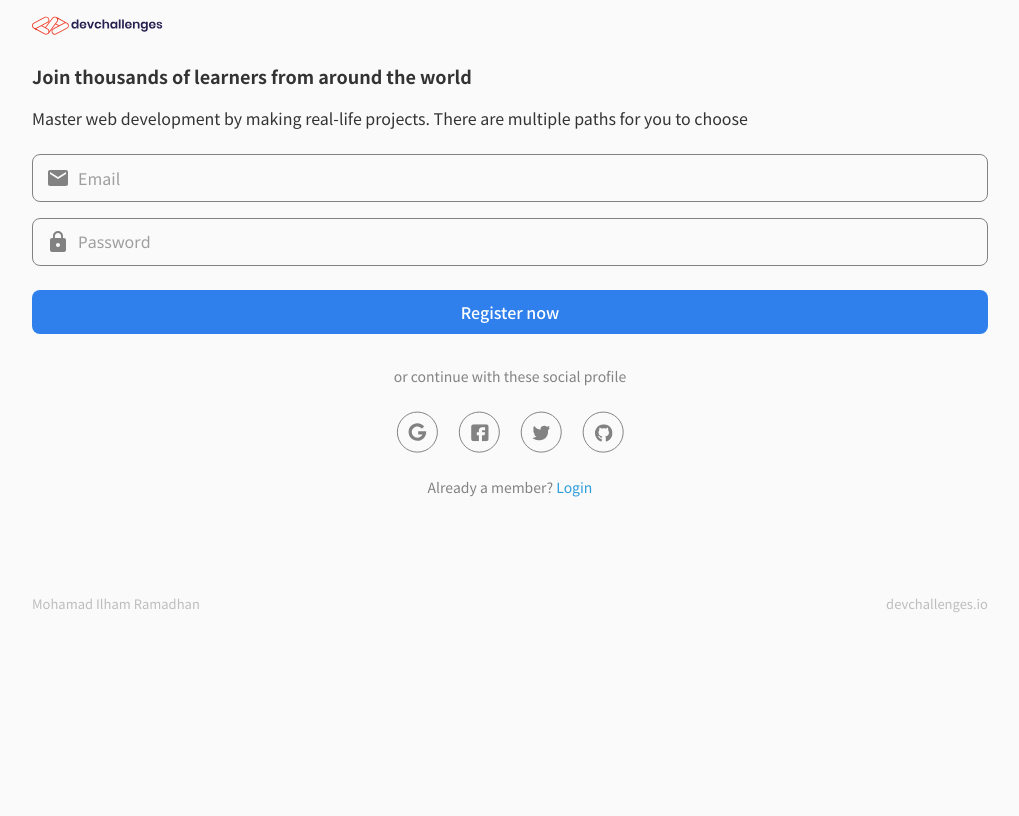
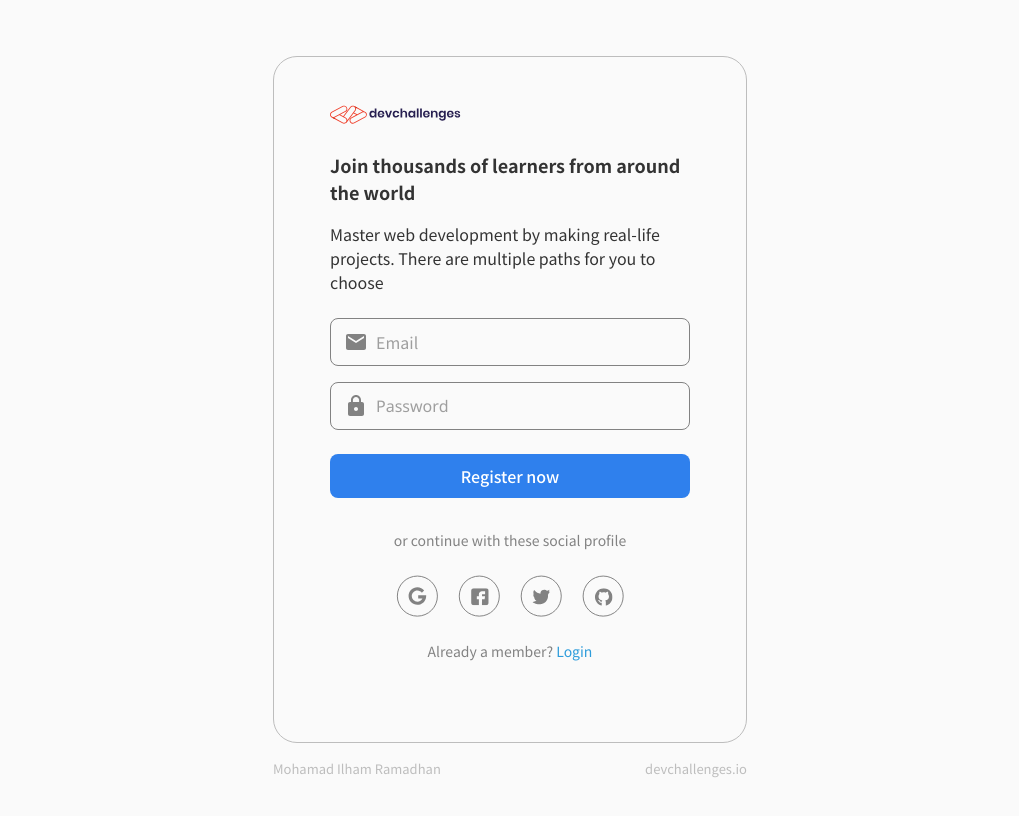
Before and after one commit to Mohamad-Ilham-Ramadhan/authentication-app, a React app: page /#/ in a window 1280 px wide. Shown: the top 816 px of the page, without its empty margins (130-1149 px from the left). Built offline with nearby package versions, Linux system fonts and the light colour scheme.

Commit message:
Responsive design: <Register /> and <Login /> done

```diff
--- a/src/components/Footer.jsx
+++ b/src/components/Footer.jsx
@@ -7,8 +7,10 @@ const useStyles = makeStyles((theme) => ({
     display: "flex",
     justifyContent: "space-between",
     color: theme.palette.neutral.lightGray,
-    padding: [16, 0],
-
+    padding: [16, 18],
+    [theme.breakpoints.up("md")]: {
+      padding: [16, 0],
+    },
     "& p": {
       fontSize: 13,
     },
--- a/src/components/Login.jsx
+++ b/src/components/Login.jsx
@@ -20,9 +20,25 @@ import Footer from "./Footer";
 import Input from "./form/Input";
 const useStyles = makeStyles((theme) => ({
   root: {
+    maxWidth: 474,
+    marginRight: "auto",
+    marginLeft: "auto",
+    [theme.breakpoints.up("md")]: {
+      paddingTop: 56,
+      paddingBottom: 56,
+    },
+  },
+  container: {
     paddingTop: 16,
     paddingRight: 18,
     paddingLeft: 18,
+    [theme.breakpoints.up("md")]: {
+      border: `1px solid ${theme.palette.neutral.lightGray}`,
+      borderRadius: 24,
+      paddingTop: 48,
+      paddingRight: 56,
+      paddingLeft: 56,
+    },
   },
   logo: {
     marginBottom: 24,
@@ -95,7 +111,8 @@ export default function Register() {
     };
   }
   return (
-    <Container className={styles.root}>
+    <section className={styles.root}>
+      <Container className={styles.container}>
         <img className={styles.logo} src={logo} />
         <Typography className={styles.heading} component="h1">
           Login
@@ -146,7 +163,8 @@ export default function Register() {
             Don't have an account yet? <Link to="/register">Register</Link>
           </Typography>
         </div>
+      </Container>
       <Footer />
-    </Container>
+    </section>
   );
 }
--- a/src/components/Register.jsx
+++ b/src/components/Register.jsx
@@ -20,9 +20,25 @@ import Footer from "./Footer";
 import Input from "./form/Input";
 const useStyles = makeStyles((theme) => ({
   root: {
+    maxWidth: 474,
+    marginRight: "auto",
+    marginLeft: "auto",
+    [theme.breakpoints.up("md")]: {
+      paddingTop: 56,
+      paddingBottom: 56,
+    },
+  },
+  container: {
     paddingTop: 16,
     paddingRight: 18,
     paddingLeft: 18,
+    [theme.breakpoints.up("md")]: {
+      border: `1px solid ${theme.palette.neutral.lightGray}`,
+      borderRadius: 24,
+      paddingTop: 48,
+      paddingRight: 56,
+      paddingLeft: 56,
+    },
   },
   logo: {
     marginBottom: 24,
@@ -95,14 +111,15 @@ export default function Register() {
     };
   }
   return (
-    <Container className={styles.root}>
+    <section className={styles.root}>
+      <Container className={styles.container}>
         <img className={styles.logo} src={logo} />
         <Typography className={styles.heading} component="h1">
           Join thousands of learners from around the world
         </Typography>
         <Typography className={styles.subheading}>
-        Master web development by making real-life projects. There are multiple
-        paths for you to choose
+          Master web development by making real-life projects. There are
+          multiple paths for you to choose
         </Typography>
         <div className={styles.form}>
           <Input
@@ -150,7 +167,8 @@ export default function Register() {
             Already a member? <Link to="/login">Login</Link>
           </Typography>
         </div>
+      </Container>
       <Footer />
-    </Container>
+    </section>
   );
 }
```
Lines whose indentation alone changed are shown as unchanged.
